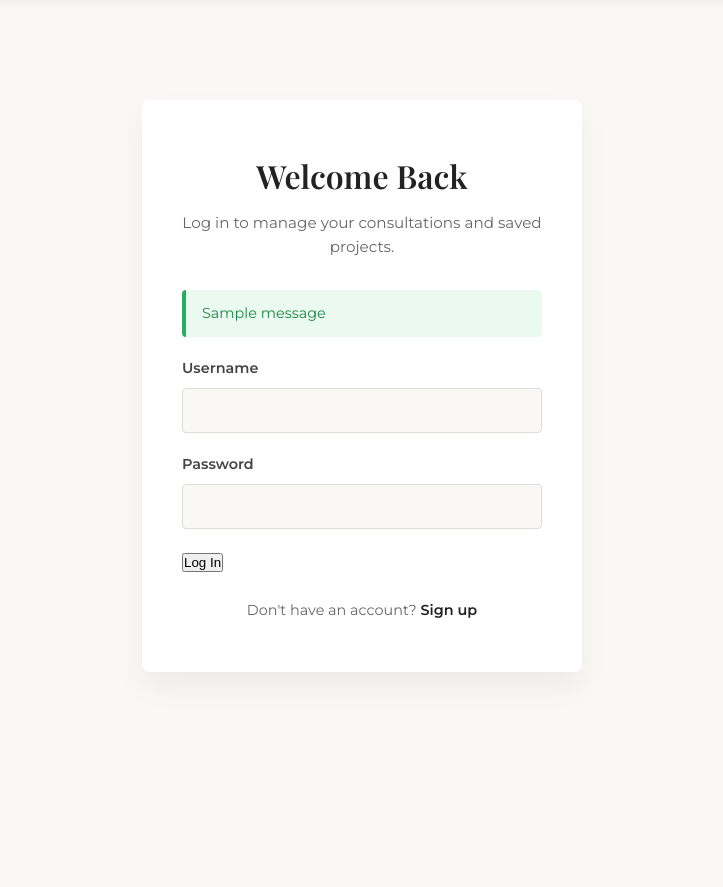
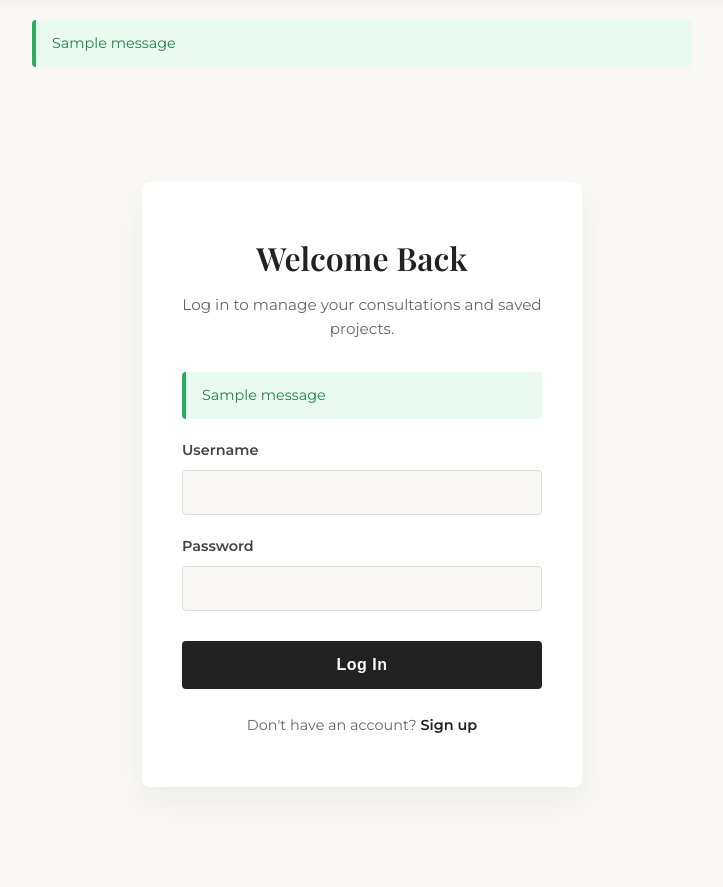
Before and after one commit to Bukola-farinu/Cozy-Website, a Django app: page /login/ in a window 1280 px wide. Shown: the part 74-961 px from the top of the page, without its empty margins (278-1001 px from the left). Before the commit the page ends 692 px from the top, so only its background shows below. Run offline with Django 5.2, Linux system fonts and the light colour scheme; tables that the repository leaves empty hold one stand-in row (values such as "Sample post"); one stand-in notice (Sample message) is shown.

Commit message:
Add navbar dropdown, active nav highlighting, auto-login after OTP verification, styled OTP email, 6-digit OTP input, fix stray flash messages

```diff
--- a/Interior/cozyy/static/cozyy/auth.css
+++ b/Interior/cozyy/static/cozyy/auth.css
@@ -58,6 +58,15 @@
     box-shadow: 0 0 0 3px rgba(0,0,0,0.02);
 }
 
+.auth-email {
+    text-align: center;
+    font-weight: 600;
+    color: #222222;
+    font-size: 0.95rem;
+    margin-top: -15px;
+    margin-bottom: 25px;
+}
+
 .field-error {
     color: #c0392b;
     font-size: 0.85rem;
@@ -116,6 +125,66 @@
     color: #d4af37;
 }
 
+.submit-btn {
+    width: 100%;
+    padding: 15px;
+    background-color: #222222;
+    color: #ffffff;
+    border: none;
+    font-size: 1rem;
+    font-weight: 600;
+    letter-spacing: 0.5px;
+    border-radius: 4px;
+    cursor: pointer;
+    transition: background 0.3s ease;
+    margin-top: 10px;
+}
+
+.submit-btn:hover {
+    background-color: #d4af37;
+}
+
+.submit-btn:active {
+    transform: scale(0.98);
+}
+
+.otp-boxes {
+    display: flex;
+    justify-content: center;
+    gap: 10px;
+    margin-bottom: 20px;
+}
+
+.otp-digit {
+    width: 48px;
+    height: 56px;
+    text-align: center;
+    font-size: 1.5rem;
+    font-weight: 700;
+    border: 1px solid #e0dcd5;
+    border-radius: 6px;
+    background-color: #faf8f5;
+    transition: all 0.2s ease;
+}
+
+.otp-digit:focus {
+    outline: none;
+    border-color: #222222;
+    background-color: #ffffff;
+    box-shadow: 0 0 0 3px rgba(0,0,0,0.05);
+}
+
+@media (max-width: 400px) {
+    .otp-digit {
+        width: 40px;
+        height: 48px;
+        font-size: 1.3rem;
+    }
+    .otp-boxes {
+        gap: 6px;
+    }
+}
+
 @media (max-width: 480px) {
     .auth-card {
         padding: 35px 25px;
--- a/Interior/cozyy/static/cozyy/base.css
+++ b/Interior/cozyy/static/cozyy/base.css
@@ -281,6 +281,31 @@ h1, h2, h3 {
     white-space: nowrap;
 }
 
+.global-messages {
+    max-width: 700px;
+    margin: 20px auto 0;
+    padding: 0 20px;
+}
+
+.global-messages .form-message {
+    padding: 12px 16px;
+    border-radius: 4px;
+    font-size: 0.9rem;
+    margin-bottom: 15px;
+}
+
+.global-messages .form-message.success {
+    background-color: #eafaf1;
+    color: #1e8449;
+    border-left: 4px solid #27ae60;
+}
+
+.global-messages .form-message.error {
+    background-color: #fdedec;
+    color: #c0392b;
+    border-left: 4px solid #e74c3c;
+}
+
 @media (max-width: 480px) {
     .navbar {
         padding: 14px 4%;
--- a/Interior/cozyy/templates/base.html
+++ b/Interior/cozyy/templates/base.html
@@ -39,6 +39,14 @@
         </div>
     </header>
 
+    {% if messages %}
+        <div class="global-messages">
+            {% for message in messages %}
+                <div class="form-message {{ message.tags }}">{{ message }}</div>
+            {% endfor %}
+        </div>
+    {% endif %}
+
     {% block content %}{% endblock %}
 
     <script>
--- a/Interior/cozyy/views.py
+++ b/Interior/cozyy/views.py
@@ -4,6 +4,7 @@ from django.conf import settings
 from django.contrib.auth import login as auth_login, logout as auth_logout
 from django.contrib.auth.decorators import login_required
 from django.contrib import messages
+from django.core.mail import EmailMultiAlternatives
 
 from .forms import SignUpForm, LoginForm, OTPForm
 from .models import Profile
@@ -59,6 +60,27 @@ def Living_room(request):
     return render(request, 'Living_room.html')
 
 
+def send_otp_email(user, code):
+    subject = "Your Cozy Designs verification code"
+    plain_message = f"Hi {user.username},\n\nYour verification code is: {code}\n\nThis code expires in 10 minutes."
+
+    html_message = f"""
+    <div style="font-family: 'Segoe UI', Arial, sans-serif; max-width: 480px; margin: 0 auto; padding: 40px 30px; background-color: #faf8f5;">
+        <h2 style="color: #222222; margin-bottom: 10px;">Verify Your Email</h2>
+        <p style="color: #555555; font-size: 15px;">Hi {user.username},</p>
+        <p style="color: #555555; font-size: 15px;">Use the code below to verify your Cozy Designs account:</p>
+        <div style="background-color: #ffffff; border: 1px solid #e0dcd5; border-radius: 8px; padding: 25px; text-align: center; margin: 25px 0;">
+            <span style="font-size: 36px; font-weight: 700; letter-spacing: 10px; color: #222222;">{code}</span>
+        </div>
+        <p style="color: #888888; font-size: 13px;">This code expires in 10 minutes. If you didn't request this, you can safely ignore this email.</p>
+        <p style="color: #222222; font-weight: 600; margin-top: 30px;">— Cozy Designs</p>
+    </div>
+    """
+
+    msg = EmailMultiAlternatives(subject, plain_message, settings.DEFAULT_FROM_EMAIL, [user.email])
+    msg.attach_alternative(html_message, "text/html")
+    msg.send()
+
 def signup_view(request):
     if request.method == "POST":
         form = SignUpForm(request.POST)
@@ -72,16 +94,17 @@ def signup_view(request):
             code = profile.generate_otp()
 
 
-            send_mail(
-                subject="Verify your email — Cozy Designs",
-                message=f"Hi {user.username},\n\n"
-                        f"Your verification code is: {code}\n\n"
-                        f"This code expires in 10 minutes.\n\n"
-                        f"— Cozy Designs",
-                from_email=settings.DEFAULT_FROM_EMAIL,
-                recipient_list=[user.email],
-                fail_silently=False,
-            )
+            # send_mail(
+                # subject="Verify your email — Cozy Designs",
+                # message=f"Hi {user.username},\n\n"
+                #         f"Your verification code is: {code}\n\n"
+                #         f"This code expires in 10 minutes.\n\n"
+                #         f"— Cozy Designs",
+                # from_email=settings.DEFAULT_FROM_EMAIL,
+                # recipient_list=[user.email],
+                # fail_silently=False,
+            # )
+            send_otp_email(user, code)
 
             request.session["pending_user_id"] = user.id
             return redirect("verify_otp")
@@ -114,15 +137,17 @@ def verify_otp_view(request):
         messages.error(request, "Session expired. Please sign up again.")
         return redirect("signup")
 
+    try:
+        profile = Profile.objects.get(user__id=user_id)
+    except Profile.DoesNotExist:
+        messages.error(request, "Something went wrong. Please sign up again.")
+        return redirect("signup")
+
     if request.method == "POST":
         form = OTPForm(request.POST)
         if form.is_valid():
             code = form.cleaned_data["otp_code"]
-            try:
-                profile = Profile.objects.get(user__id=user_id)
-            except Profile.DoesNotExist:
-                messages.error(request, "Something went wrong. Please sign up again.")
-                return redirect("signup")
+
             if profile.otp_is_valid(code):
                 profile.email_verified = True
                 profile.otp_code = None
@@ -133,14 +158,16 @@ def verify_otp_view(request):
                 user.save()
 
                 del request.session["pending_user_id"]
-                messages.success(request, "Email verified! You can now log in.")
-                return redirect("login")
+
+                auth_login(request, user)
+                messages.success(request, f"Welcome, {user.username}! Your email has been verified.")
+                return redirect("home")
             else:
                 messages.error(request, "Invalid or expired code. Please try again.")
     else:
         form = OTPForm()
 
-    return render(request, "verify_otp.html", {"form": form})
+    return render(request, "verify_otp.html", {"form": form, "email": profile.user.email})
 
 def resend_otp_view(request):
     user_id = request.session.get("pending_user_id")
@@ -152,13 +179,9 @@ def resend_otp_view(request):
         profile = Profile.objects.get(user__id=user_id)
         code = profile.generate_otp()
 
-        send_mail(
-            subject="Your new Cozy Designs verification code",
-            message=f"Your new verification code is: {code}\n\nThis code expires in 10 minutes.",
-            from_email=settings.DEFAULT_FROM_EMAIL,
-            recipient_list=[profile.user.email],
-            fail_silently=False,
-        )
+
+        send_otp_email(profile.user, code)
+
         messages.success(request, "A new code has been sent to your email.")
     except Profile.DoesNotExist:
         messages.error(request, "Something went wrong. Please sign up again.")
```
Also changed, not shown: Interior/cozyy/templates/verify_otp.html (+53 -5 lines).
